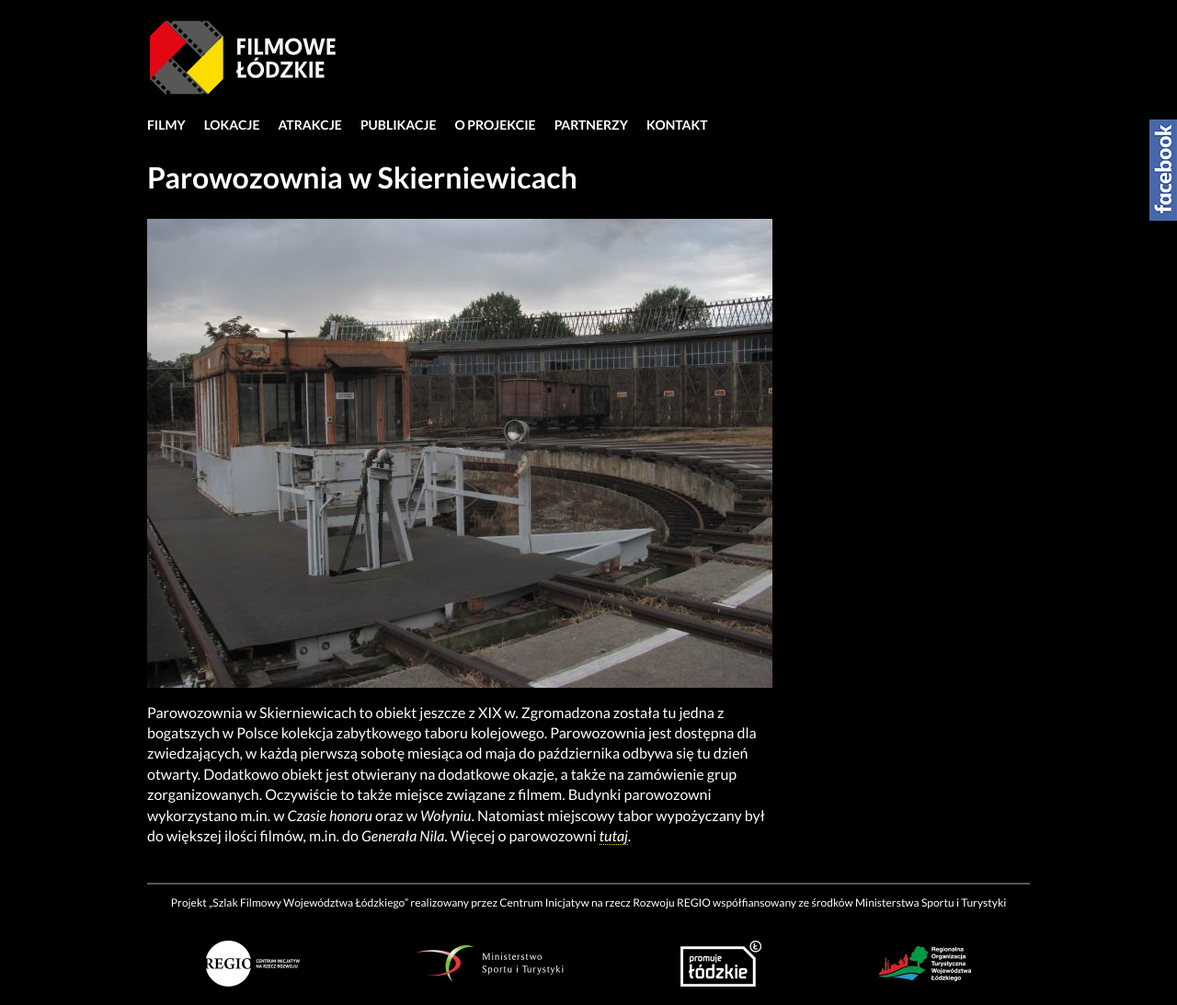
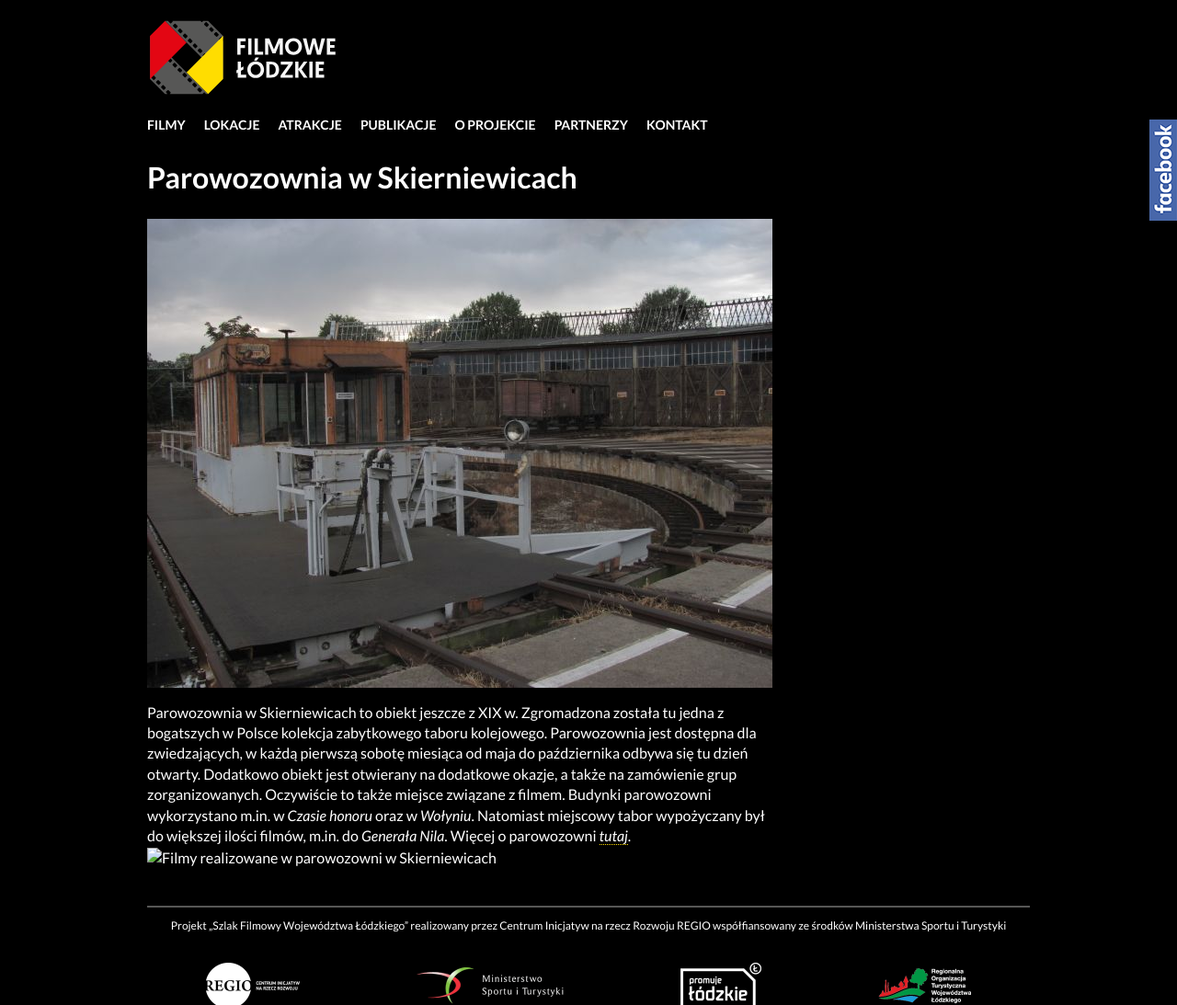
Before and after one commit to fusilli/filmowelodzkie, a Jekyll site: the page built from _atrakcje/parowozownia-w-skierniewicach.md, in a window 1280 px wide. Shown: the top 1093 px of the page at 92% size. Built offline with Jekyll 4.4.1, drawn with Linux system fonts in a browser that asks for light colours; nearby versions of some CDN libraries; grey boxes are pictures that could not be loaded.

Commit message:
Update parowozownia-w-skierniewicach.md

```diff
--- a/_atrakcje/parowozownia-w-skierniewicach.md
+++ b/_atrakcje/parowozownia-w-skierniewicach.md
@@ -7,3 +7,4 @@
 ![Parowozownia w Skierniewicach](/foto/plenery/skierniewice-parowozownia.jpg)
 
 Parowozownia w Skierniewicach to obiekt jeszcze z XIX w. Zgromadzona została tu jedna z bogatszych w Polsce kolekcja zabytkowego taboru kolejowego. Parowozownia jest dostępna dla zwiedzających, w każdą pierwszą sobotę miesiąca od maja do października odbywa się tu dzień otwarty. Dodatkowo obiekt jest otwierany na dodatkowe okazje, a także na zamówienie grup zorganizowanych. Oczywiście to także miejsce związane z filmem. Budynki parowozowni wykorzystano m.in. w *Czasie honoru* oraz w *Wołyniu*. Natomiast miejscowy tabor wypożyczany był do większej ilości filmów, m.in. do *Generała Nila*. Więcej o parowozowni [*tutaj*](http://www.psmk.org.pl/).
+![Filmy realizowane w parowozowni w Skierniewicach](foto/plenery/filmy-parowozownia.jpg)
```
